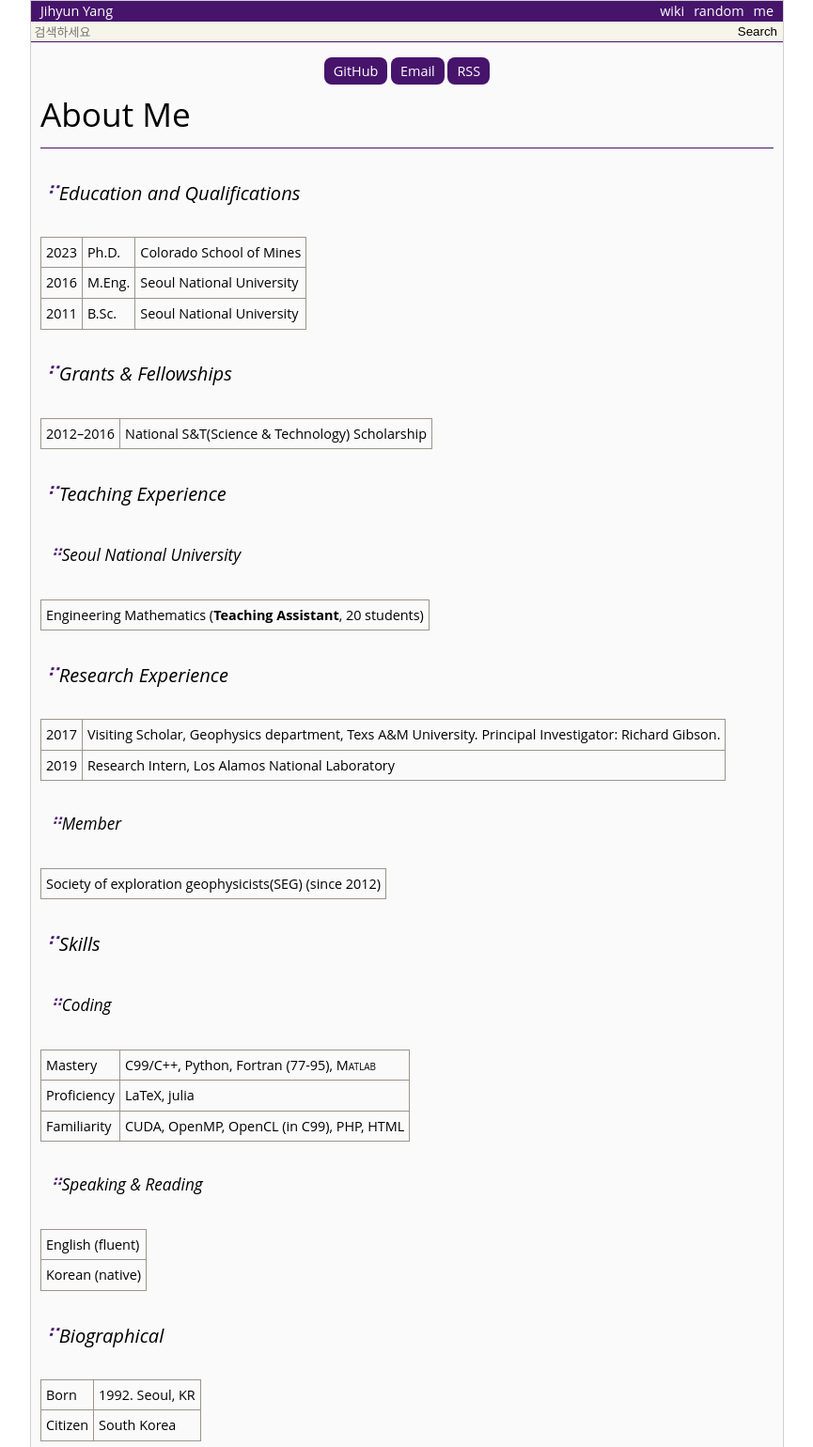
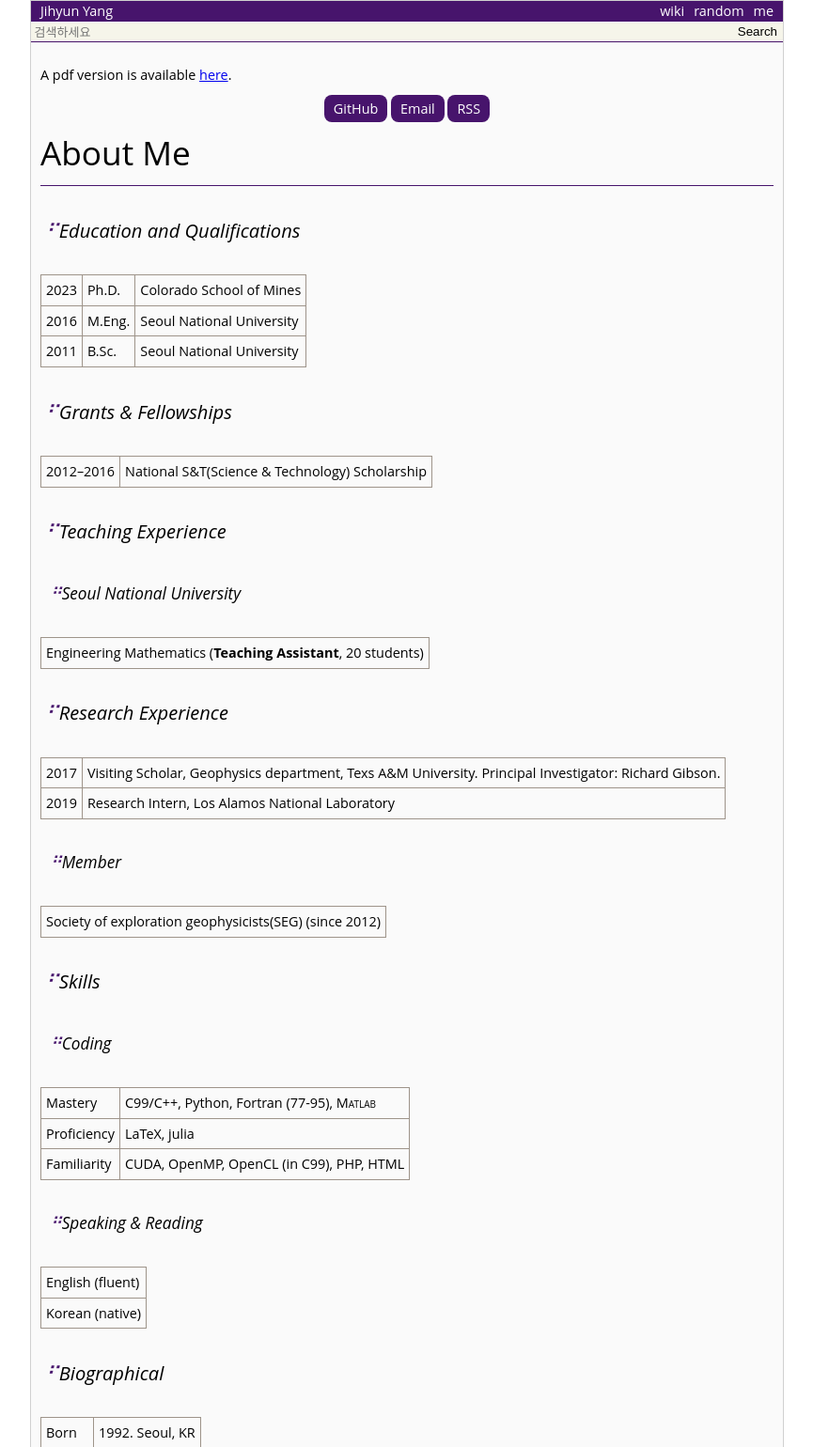
Before and after one commit to jhgeeyang/jhgeeyang.github.io, a Jekyll site: the page built from about.md, in a window 1280 px wide, cut to the strip 0-1540 px from the top of the page. Shown: the whole strip at 94% size, without its empty margins (207-1072 px from the left). Built offline with Jekyll 4.4.1, drawn with Linux system fonts in a browser that asks for light colours.

Commit message:
testing!

```diff
--- a/about.md
+++ b/about.md
@@ -5,6 +5,7 @@ permalink: /about/
 comment: false
 ---
 
+A pdf version is available [here](cv.pdf).
 <div class="contact">
 {% if site.github_username %}
         <a href="https://github.com/{{ site.github_username }}">GitHub</a>
```
Also changed, not shown: 1 other file.
